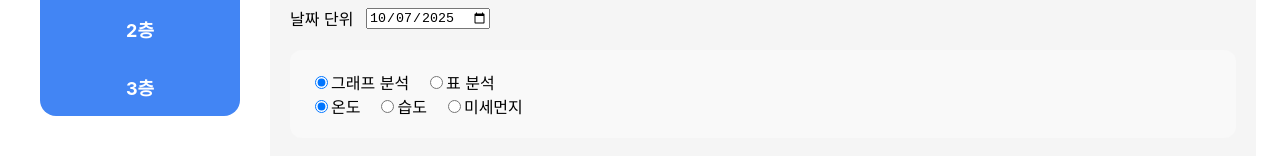
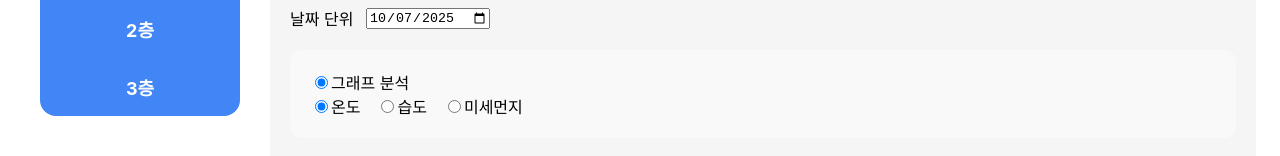
Before and after one commit to haha096/SEMS_Project, a React (Create React App) app in the folder frontend/: page /dataanalysis in a window 1280 px wide. Shown: the part 353-509 px from the top of the page. Built offline with nearby package versions, Linux system fonts and the light colour scheme; no server answers.

Commit message:
파이썬 표분석 제거

```diff
--- a/frontend/src/page/FirstRoom1.js
+++ b/frontend/src/page/FirstRoom1.js
@@ -77,9 +77,7 @@ function FirstRoom1(){
                         <label><input type="radio" name="analysisType" value="graph"
                                       checked={viewMode === 'chart'} onChange={() => setViewMode('chart')}/>
                             그래프 분석</label>
-                        <label><input type="radio" name="analysisType" value="table"
-                                      checked={viewMode === 'table'} onChange={() => setViewMode('table')}/>
-                            표 분석</label>
+
                     </div>
 
                     {/* 항목 선택 */}
```
Also changed, not shown: 1 other file (tests, documents, lock files or other folders).
